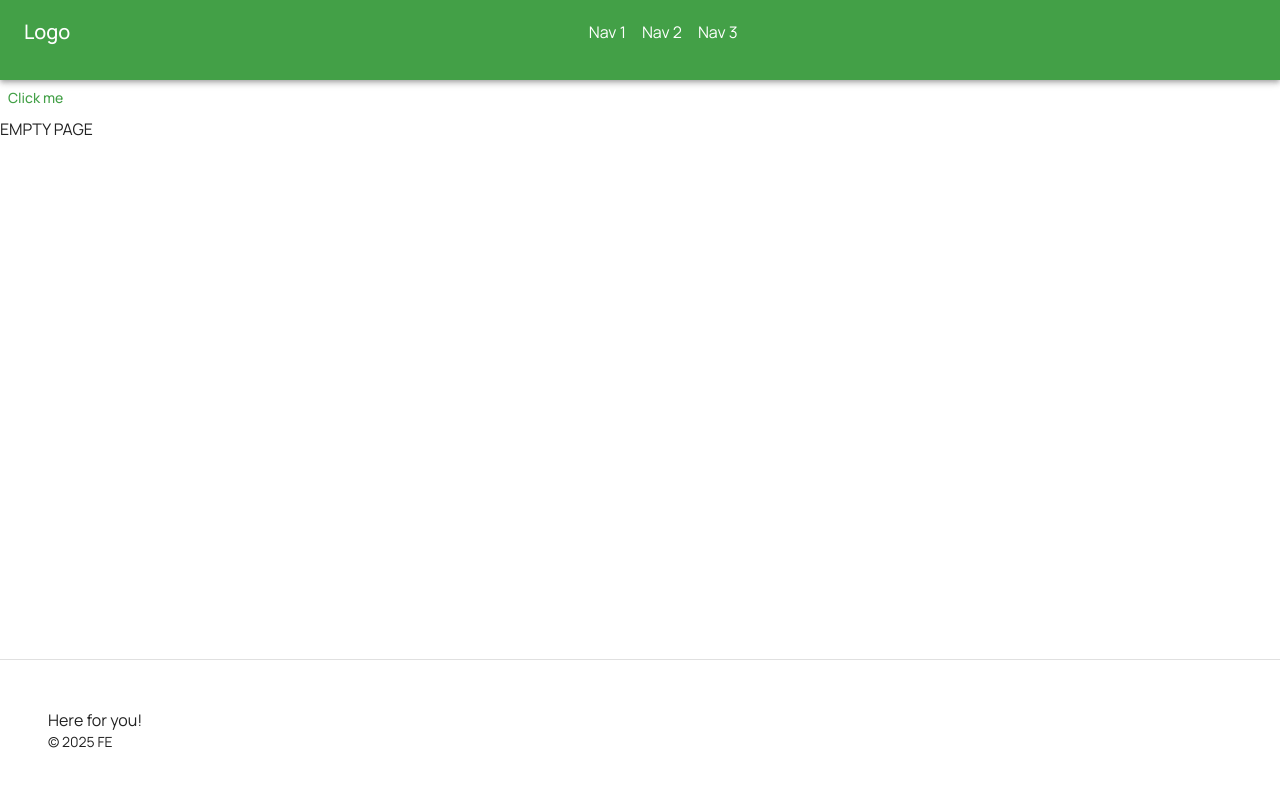
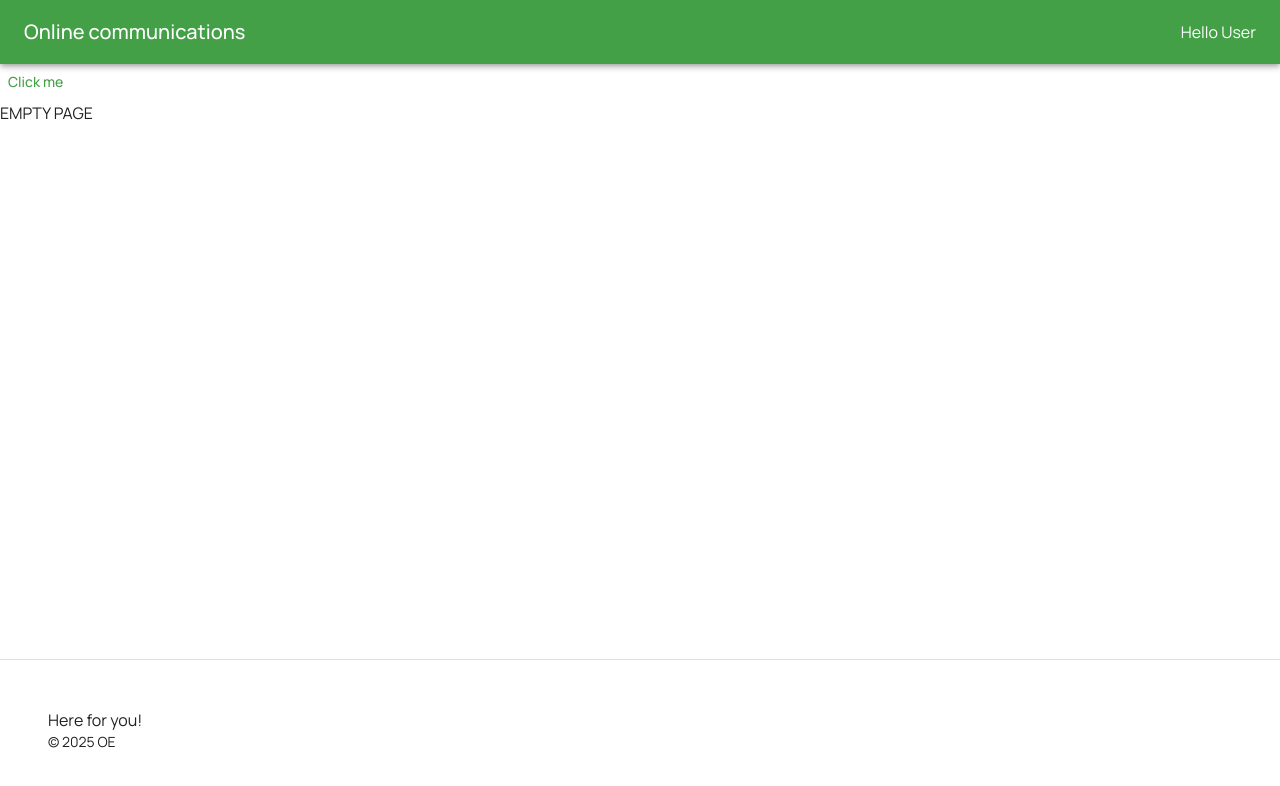
Before and after one commit to KrTanev/online-communications, a Next.js app in the folder client/: page /home in a window 1280 px wide. Shown: the top 786 px of the page. Built offline with nearby package versions, Linux system fonts and the light colour scheme.

Commit message:
Added main components

```diff
--- a/client/next.config.js
+++ b/client/next.config.js
@@ -1,4 +1,5 @@
 /** @type {import('next').NextConfig} */
+
 /* eslint-disable import/no-extraneous-dependencies */
 const withBundleAnalyzer = require('@next/bundle-analyzer')({
   enabled: process.env.ANALYZE === 'true',
@@ -19,7 +20,7 @@ module.exports = withRoutes(
       return [
         {
           source: '/',
-          destination: '/landing',
+          destination: '/main-page',
           permanent: true,
         },
       ];
--- a/client/src/components/Layout/Footer.tsx
+++ b/client/src/components/Layout/Footer.tsx
@@ -21,7 +21,7 @@ export default function Footer() {
       >
         <Typography variant="body1">Here for you!</Typography>
         <Typography variant="body2" color="text.main">
-          © {year} FE
+          © {year} OE
         </Typography>
       </Box>
     </Box>
--- a/client/src/components/Layout/Header.tsx
+++ b/client/src/components/Layout/Header.tsx
@@ -1,25 +1,17 @@
 import { AppBar, Box, Toolbar, Typography } from '@mui/material';
 
 export default function Header() {
+  const isLoggedIn = true;
+
   return (
-    <AppBar position="static" sx={{ height: 80 }}>
-      <Toolbar>
-        <Typography variant="h6" component="div" sx={{ flexGrow: 1 }}>
-          Logo
+    <AppBar position="static">
+      <Toolbar sx={{ display: 'flex', justifyContent: 'space-between', width: '100%' }}>
+        <Typography variant="h6" component="div">
+          Online communications
         </Typography>
 
-        <Box sx={{ display: 'flex', justifyContent: 'center', width: '100%' }}>
-          <Typography variant="body1" component="div">
-            Nav 1
-          </Typography>
-
-          <Typography variant="body1" component="div" sx={{ marginLeft: 2, marginRight: 2 }}>
-            Nav 2
-          </Typography>
-
-          <Typography variant="body1" component="div">
-            Nav 3
-          </Typography>
+        <Box sx={{ display: 'flex', justifyContent: 'center' }}>
+          {isLoggedIn ? <Typography>Hello User</Typography> : <Typography>Log in</Typography>}
         </Box>
       </Toolbar>
     </AppBar>
--- a/client/src/pages/main-page.tsx
+++ b/client/src/pages/main-page.tsx
@@ -1,6 +1,6 @@
 import MainLayout from '@/components/Layout/MainLayout';
 
-import { MainPageContainer } from '../components/MainPage/MainPage';
+import { MainPageContainer } from '../components/MainPage/MainPageContainer';
 
 export default function MainPage() {
   return (
```
Also changed, not shown: client/src/components/MainPage/MainPageContainer.tsx (added, +34 -0 lines), client/src/components/common/InnerContainer.tsx (added, +26 -0 lines).
